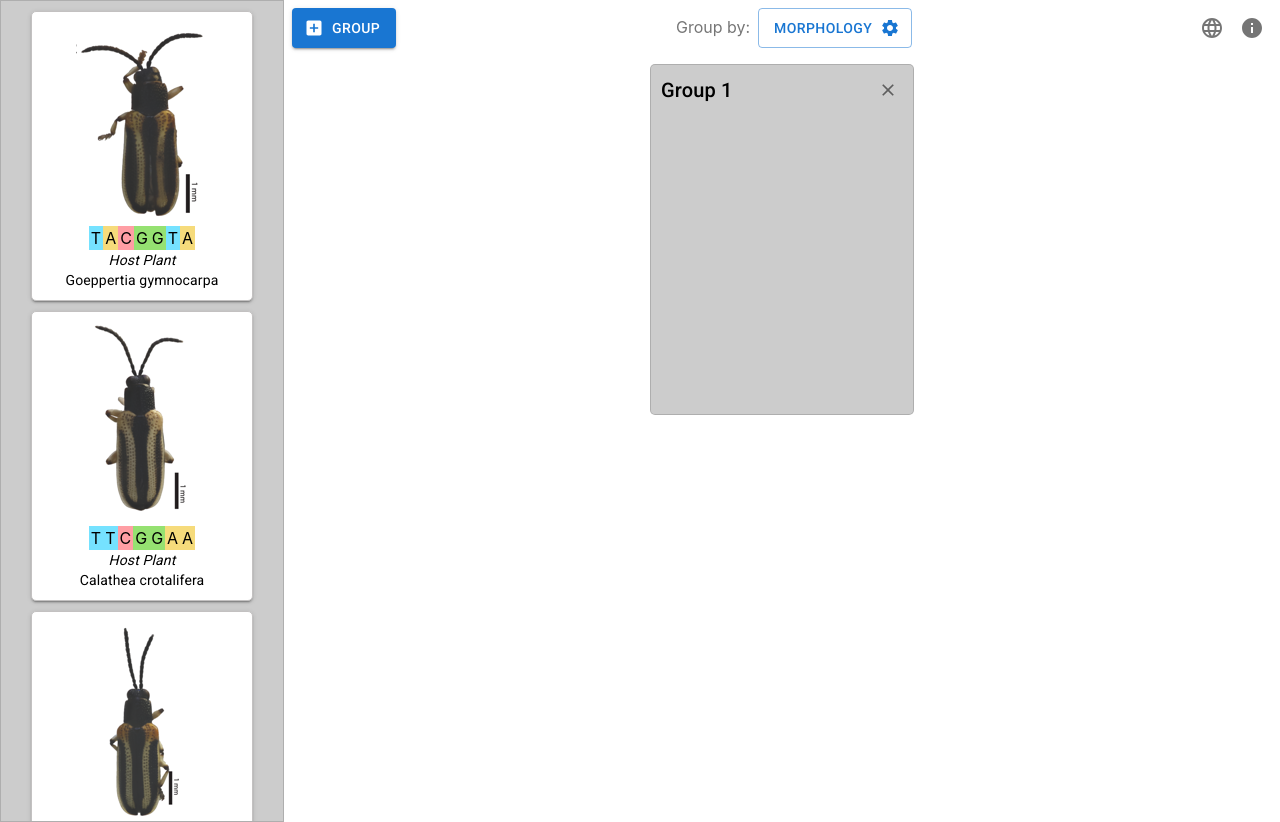
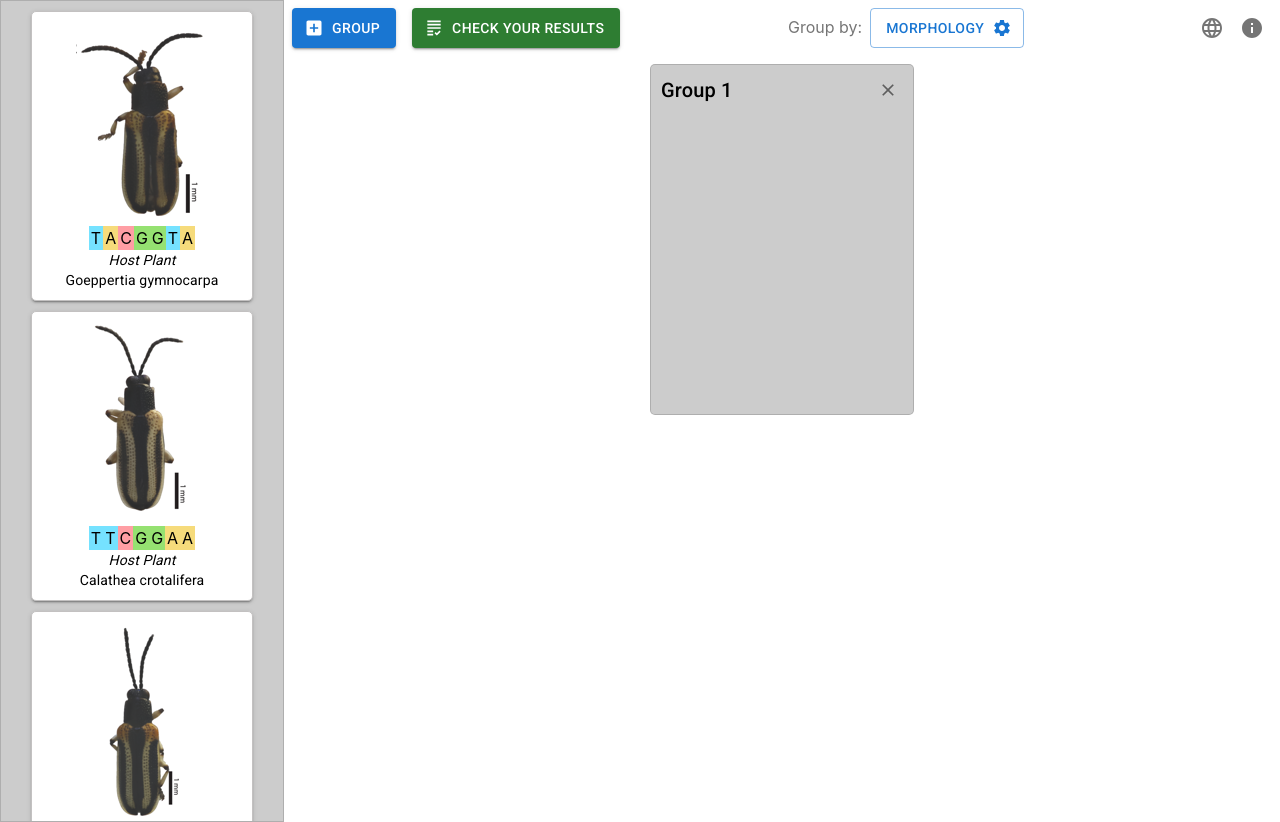
Before and after one commit to ocelots-rcn/EcoSort, a React (Create React App) app: page / in a window 1280 px wide. Built offline with nearby package versions, Linux system fonts and the light colour scheme.

Commit message:
see how 'check your results' button looks in buttonbar

```diff
--- a/src/header/ButtonBar.js
+++ b/src/header/ButtonBar.js
@@ -1,19 +1,38 @@
 import React from 'react';
 
 import Box from '@mui/material/Box';
+import Button from '@mui/material/Button'
+import GradingIcon from '@mui/icons-material/Grading';
 
 import NewBinButton from './NewBinButton';
 import SelectLanguage from './SelectLanguage';
 import About from './About';
 import Grouping from './Grouping';
 
+import { useDataContext } from '../provider/DataProvider';
+import { useTranslationContext } from '../provider/TranslationProvider';
+
 const ButtonBar = () => {
+
+  const { checkGrouping } = useDataContext();
+  const { translation } = useTranslationContext();
 
   return <Box sx={{
     display: 'flex',
     flexDirection: 'row',
   }}>
     <NewBinButton />
+
+      <Button
+          variant="contained"
+          startIcon={<GradingIcon/>}
+          color="success"
+          sx={{marginLeft: '1rem'}}
+          onClick={() => checkGrouping()}
+        >
+          {translation['checkGrouping']}
+        </Button>
+
     <Box sx={{flex: 1}}/>
     <Grouping />
     <Box sx={{flex: 1}}/>
```
